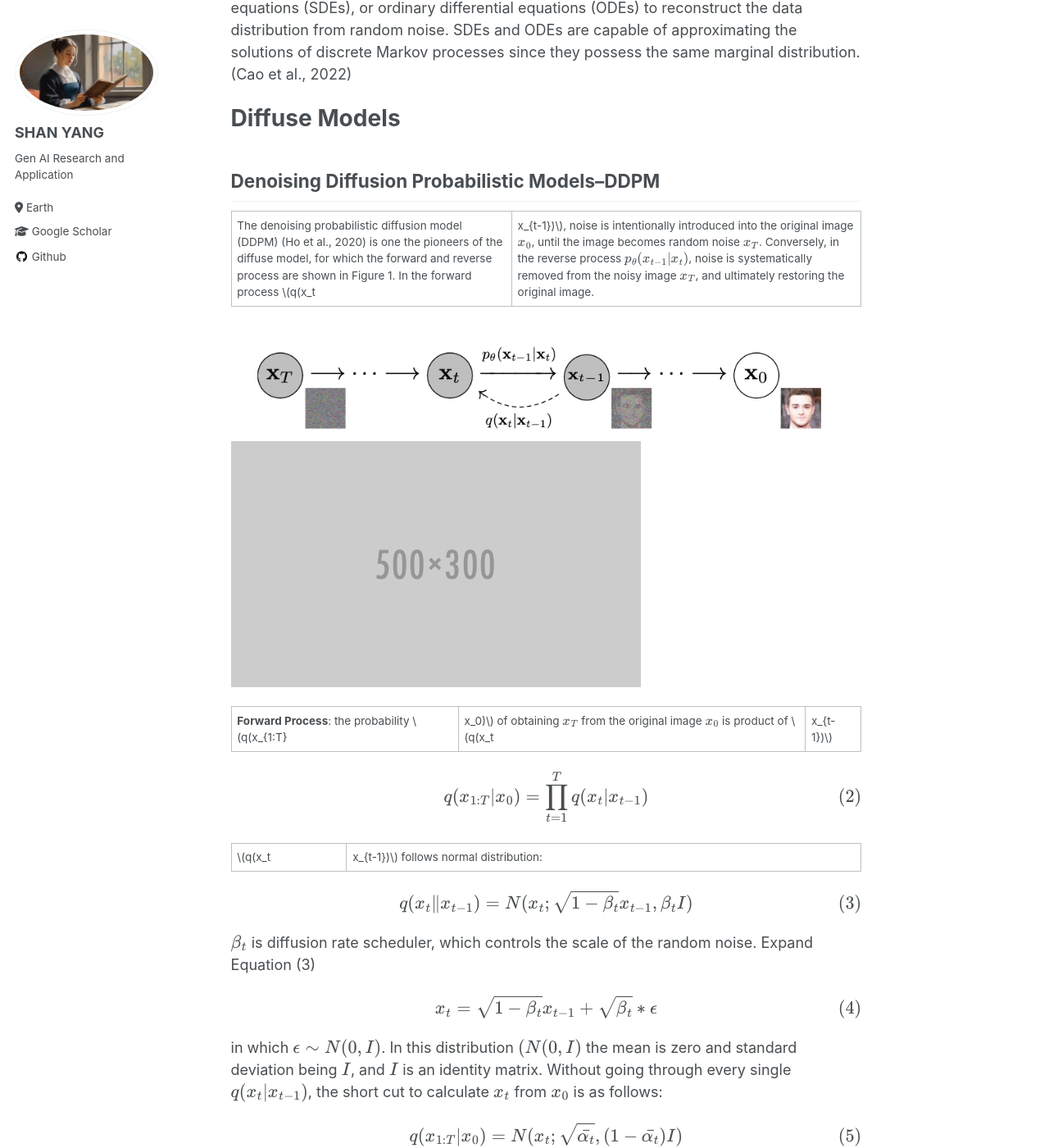
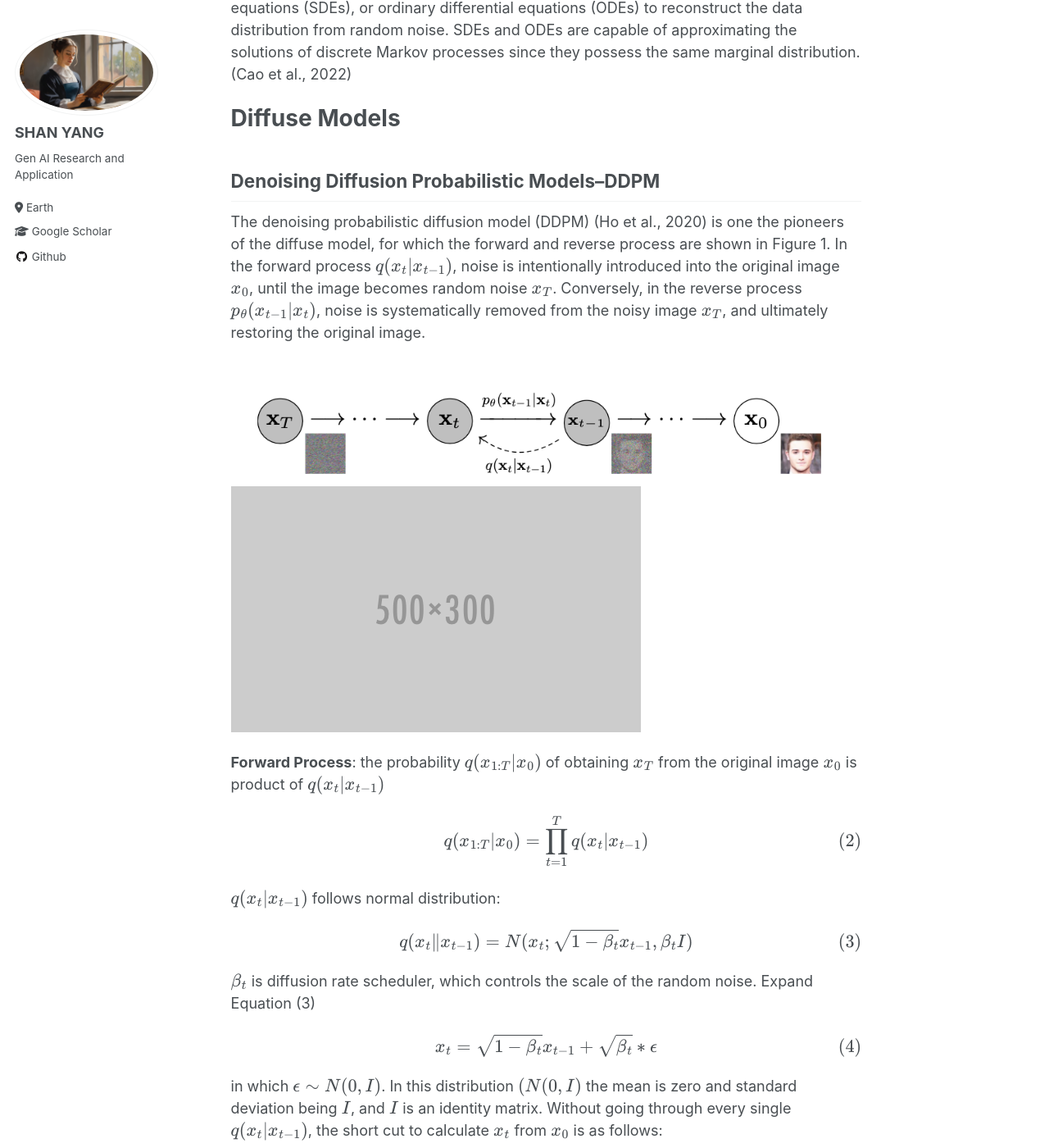
Before and after one commit to syang-lab/homepage, a Jekyll site: the page built from _posts/2024-02-14-Diffuse-Model-Blog-Series1.md, in a window 1280 px wide and 1400 px high, scrolled down 1098 px. Shown: the whole window at 82% size. Built offline with Jekyll 4.4.1, drawn with Linux system fonts in a browser that asks for light colours; some of the changed text lies outside the part shown.

Commit message:
Update 2024-02-14-Diffuse-Model-Blog-Series1.md

```diff
--- a/_posts/2024-02-14-Diffuse-Model-Blog-Series1.md
+++ b/_posts/2024-02-14-Diffuse-Model-Blog-Series1.md
@@ -26,16 +26,16 @@ Mathematically, the reverse process employs Markov processes, stochastic differe
 # Diffuse Models
 ## Denoising Diffusion Probabilistic Models--DDPM
 
-The denoising probabilistic diffusion model (DDPM) (Ho et al., 2020) is one the pioneers of the diffuse model, for which the forward and reverse process are shown in Figure 1. In the forward process \\(q(x_t|x_{t-1})\\), noise is intentionally introduced into the original image \\(x_0\\), until the image becomes random noise \\(x_T\\). Conversely, in the reverse process \\(p_{\theta}(x_{t-1}\|x_t)\\), noise is systematically removed from the noisy image \\(x_T\\), and ultimately restoring the original image.
+The denoising probabilistic diffusion model (DDPM) (Ho et al., 2020) is one the pioneers of the diffuse model, for which the forward and reverse process are shown in Figure 1. In the forward process \\(q(x_t\|x_{t-1})\\), noise is intentionally introduced into the original image \\(x_0\\), until the image becomes random noise \\(x_T\\). Conversely, in the reverse process \\(p_{\theta}(x_{t-1}\|x_t)\\), noise is systematically removed from the noisy image \\(x_T\\), and ultimately restoring the original image.
 
-<img src="/files/diffuse/Fig1-DDPM.png" class="img-responsive" alt="">
-<img src="/images/500x300.png" class="img-responsive" alt="">
+<img src="/files/diffuse/Fig1-DDPM.png" alt="">
+<img src="/images/500x300.png" alt="">
 
-**Forward Process**: the probability \\(q(x_{1:T}|x_0)\\) of obtaining \\(x_T\\) from the original image \\(x_0\\) is product of \\(q(x_t|x_{t-1})\\)
+**Forward Process**: the probability \\(q(x_{1:T}\|x_0)\\) of obtaining \\(x_T\\) from the original image \\(x_0\\) is product of \\(q(x_t\|x_{t-1})\\)
 
 $$q(x_{1:T}|x_0)=\prod_{t=1}^{T} q(x_t|x_{t-1}) \tag{2} $$
 
-\\(q(x_t|x_{t-1})\\) follows normal distribution:
+\\(q(x_t\|x_{t-1})\\) follows normal distribution:
 
 $$q(x_t\|x_{t-1})=N(x_t;\sqrt{1-\beta_t}x_{t-1},\beta_tI) \tag{3} $$
 
@@ -44,7 +44,7 @@ $$q(x_t\|x_{t-1})=N(x_t;\sqrt{1-\beta_t}x_{t-1},\beta_tI) \tag{3} $$
 $$x_t=\sqrt{1-\beta_t}x_{t-1}+\sqrt{\beta_t}*\epsilon \tag{4} $$
 
 in which \\(\epsilon \sim N(0,I)\\). In this distribution \\((N(0,I)\\) the mean is zero and standard deviation being \\(I\\), and \\(I\\) is an identity matrix. Without going through every single
-\\(q(x_t|x_{t-1})\\), the short cut to calculate \\(x_t\\) from \\(x_0\\) is as follows:
+\\(q(x_t\|x_{t-1})\\), the short cut to calculate \\(x_t\\) from \\(x_0\\) is as follows:
 
 $$q(x_{1:T}|x_0)=N(x_t;\sqrt{\bar{\alpha_t}},(1-\bar{\alpha_t})I) \tag{5} $$
 
@@ -54,7 +54,7 @@ $$x_t=\sqrt{\bar{\alpha_t}}x_0+\sqrt{1-\bar{\alpha_t}}\epsilon \tag{6} $$
 
 in the equations \\(\alpha_t=1-\beta_t\\) and \\(\bar{\alpha_t}=\prod_{s=1}\alpha_s\\). Therefore without need to calculate \\(x_t\\) in every single step between 0 and \\(T\\), the equation above can calculate \\(x_t\\) in a single step.
 
-In the forward process, the conditional probability function \\(q(x_{t-1}|x_t,x_0)\\):
+In the forward process, the conditional probability function \\(q(x_{t-1}\|x_t,x_0)\\):
 
 $$q(x_{t-1}|x_t,x_0)=N(x_{t-1};\hat{\mu}_t(x_t,x_0),\hat{\beta}_tI) \tag{7} $$
 
```
